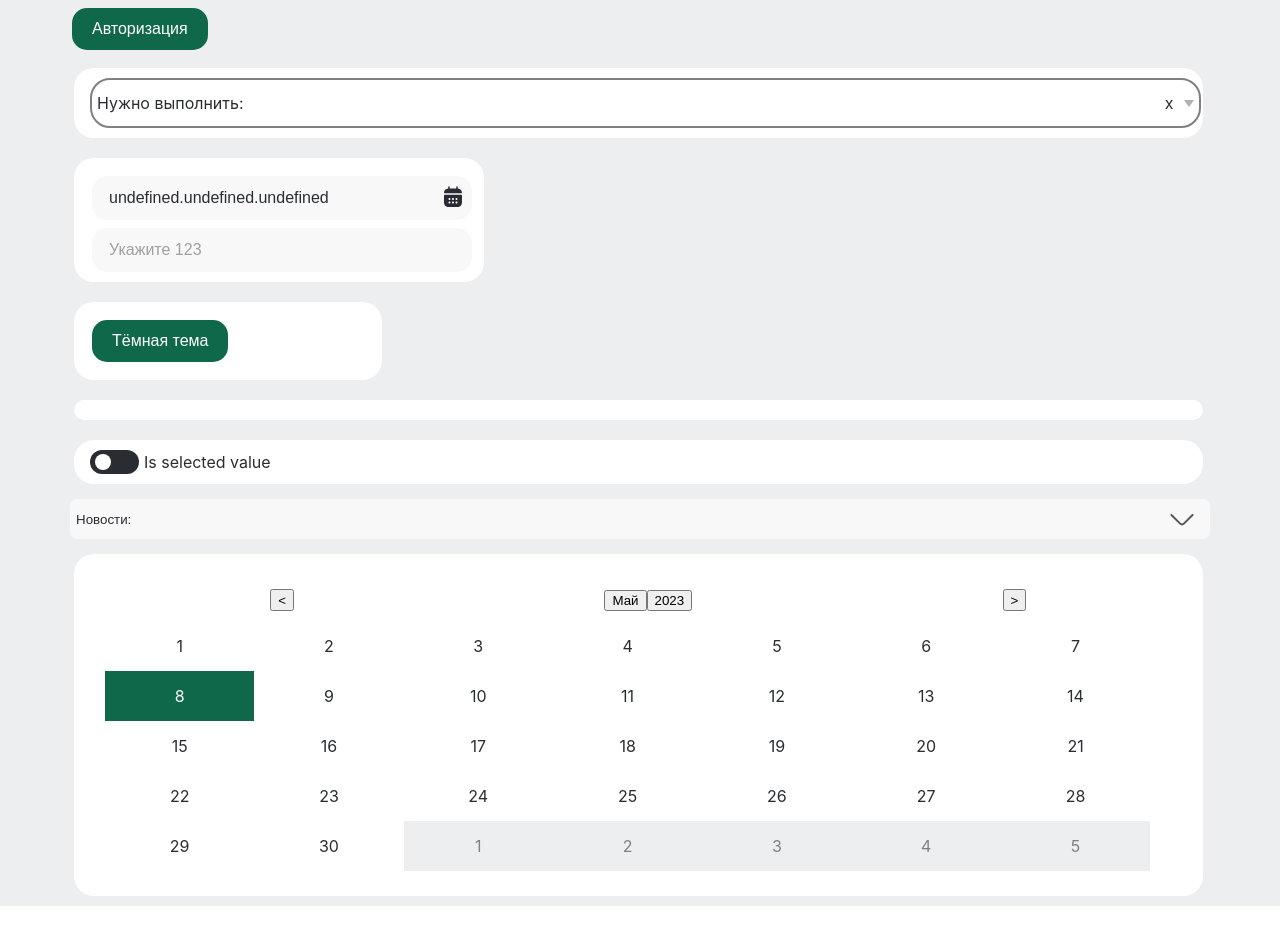
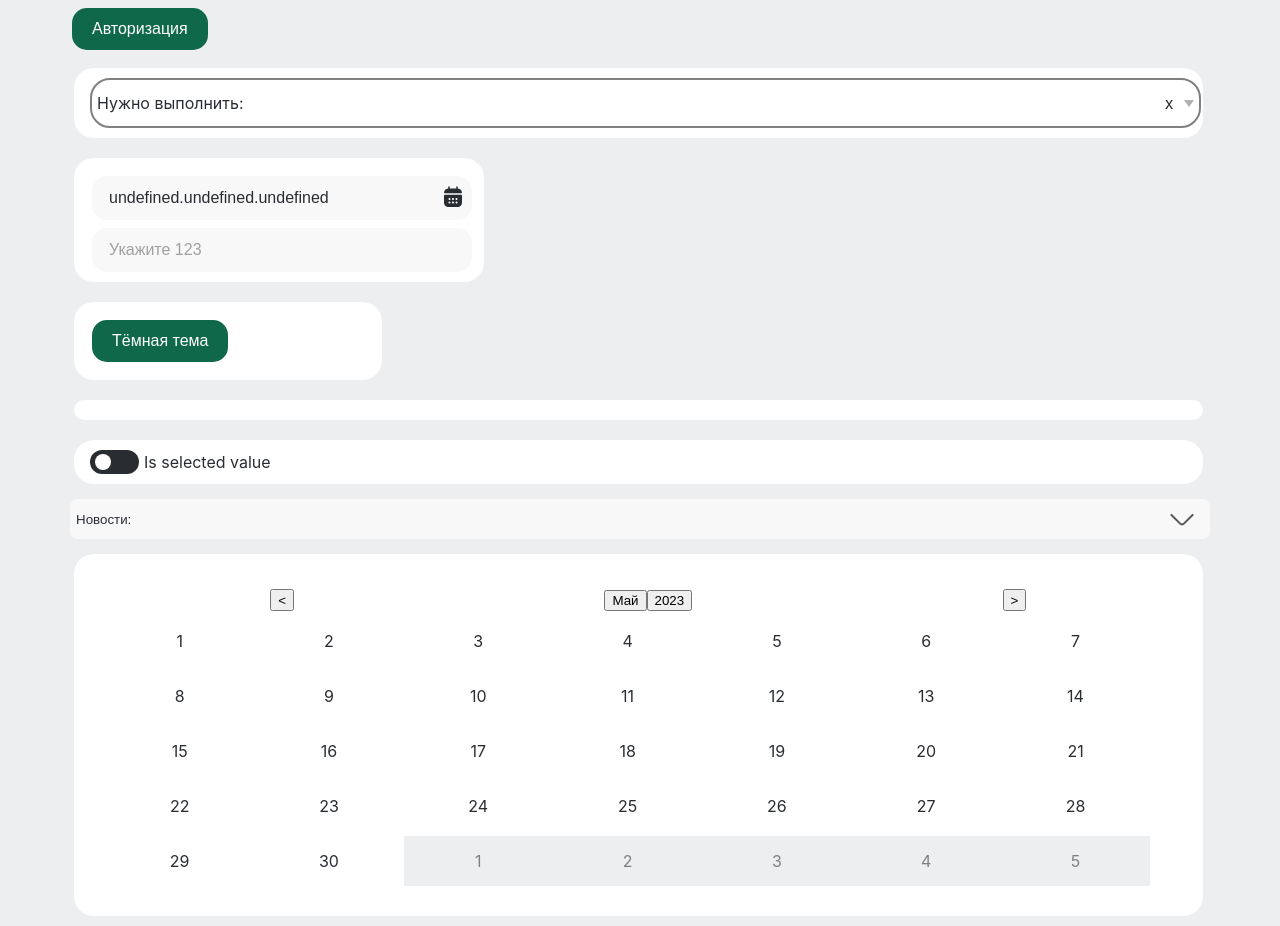
Before and after one commit to evyz/react-ui, a React (Create React App) app: page / in a window 1280 px wide. Built offline with nearby package versions, Linux system fonts and the light colour scheme.

Commit message:
upd calendar + added new widget dragNdrop

```diff
--- a/src/App.js
+++ b/src/App.js
@@ -186,18 +186,20 @@ function App() {
             rangeDates={range}
             onChangeRangeData={(date) => {
               if (range.length > 1) {
-                console.log(1);
-                if (new Date(range[0]) < new Date(date)) {
-                  let newRange = [range[0], date];
-                  setRange(newRange);
+                setRange([])
+              } else {
+                if (range.length === 1) {
+                  let newArr = []
+                  if (new Date(range[0]) < new Date(date)) {
+                    newArr = [range[0], date]
+                  } else {
+                    newArr= [ date, range[0]]
+                  }
+                  setRange(newArr)
+                  // setRange()
                 } else {
-                  let newRange = [date, range[1]];
-                  setRange(newRange);
+                  setRange([date])
                 }
-              } else if (range.length === 1) {
-                setRange((prev) => [...prev, date]);
-              } else {
-                setRange([date]);
               }
             }}
             rules={{ enableRage: true }}
--- a/src/evyz@react-forms/calendar/calendar.css
+++ b/src/evyz@react-forms/calendar/calendar.css
@@ -28,6 +28,8 @@
     width: 100%;
     display: flex;
     flex-direction: row;
+
+    margin-bottom: 5px;
 }
 
 .system_calendar>.row>.cell {
@@ -37,6 +39,9 @@
     display: flex;
     align-items: center;
     justify-content: center;
+
+    position: relative;
+    z-index: 1;
 }
 
 .system_calendar>.row>.cell.inactive {
@@ -44,11 +49,55 @@
     color: grey;
 }
 
-.system_calendar>.row>.cell.section_range{
+.system_calendar>.row>.cell.section_range {
     background: #4c927a;
 }
 
 .system_calendar>.row>.cell.active {
-    background: #10684b;
     color: white;
 }
+
+.system_calendar>.row>.cell.active::before {
+    content: "";
+
+    width: 100%;
+    height: 100%;
+
+    position: absolute;
+    top: 0;
+    left: 0;
+    z-index: -1;
+    background: #10684b;
+}
+
+.system_calendar>.row>.cell.active.range::before {
+    border-radius: 15px;
+}
+
+.system_calendar>.row>.cell.active.range.start {}
+
+.system_calendar>.row>.cell.active.range.start::after {
+    content: "";
+
+    width: 50%;
+    height: 100%;
+
+    position: absolute;
+    right: 0;
+    z-index: -10;
+
+    background: #4c927a;
+}
+
+.system_calendar>.row>.cell.active.range.end::after {
+    content: "";
+
+    width: 50%;
+    height: 100%;
+
+    position: absolute;
+    left: 0;
+    z-index: -10;
+
+    background: #4c927a;
+}
--- a/src/evyz@react-forms/calendar/calendar.js
+++ b/src/evyz@react-forms/calendar/calendar.js
@@ -38,7 +38,7 @@ const Calendar = ({
     if (typeRender === "month") {
       let dates = [];
 
-      let checkDate = new Date(monthToShow),
+      let checkDate = new Date(new Date(monthToShow).getFullYear(), new Date(monthToShow).getMonth(), new Date(monthToShow).getDate()),
         startOf = new Date(checkDate.getFullYear(), checkDate.getMonth(), 1),
         endOf = new Date(checkDate.getFullYear(), checkDate.getMonth() + 1, 0);
 
@@ -193,6 +193,7 @@ const Calendar = ({
               row.length &&
               row.map((item) => (
                 <div
+                  date-value={`${new Date(item).getFullYear()}-${new Date(item).getMonth() < 10 ? '0' + new Date(item).getMonth() : new Date(item).getMonth()}-${new Date(item).getDate()}T${new Date(item).getHours()}:${new Date(item).getMinutes()}:${new Date().getSeconds()}`}
                   onClick={() => switchDate(item)}
                   className={`cell ${
                     new Date(item).getMonth() !==
@@ -208,9 +209,25 @@ const Calendar = ({
                         ? "section_range"
                         : ""
                       : ""
-                  }
-                  ${
+                    }  ${
+                    isInRange ? rangeDates.length > 1 &&
                     new Date(
+                      new Date(rangeDates[0]).getFullYear(),
+                      new Date(rangeDates[0]).getMonth(),
+                      new Date(rangeDates[0]).getDate()
+                    ).getTime() === new Date(
+                      new Date(item).getFullYear(),
+                      new Date(item).getMonth(),
+                      new Date(item).getDate()
+                    ).getTime() ? 'active range start' : new Date(
+                      new Date(rangeDates[1]).getFullYear(),
+                      new Date(rangeDates[1]).getMonth(),
+                      new Date(rangeDates[1]).getDate()
+                    ).getTime() === new Date(
+                      new Date(item).getFullYear(),
+                      new Date(item).getMonth(),
+                      new Date(item).getDate()
+                    ).getTime() ? 'active range end' : '' :   new Date(
                       new Date(date).getFullYear(),
                       new Date(date).getMonth(),
                       new Date(date).getDate()
```
Also changed, not shown: src/evyz@react-forms/dragndrop/dragndrop.js (added, +9 -0 lines).
